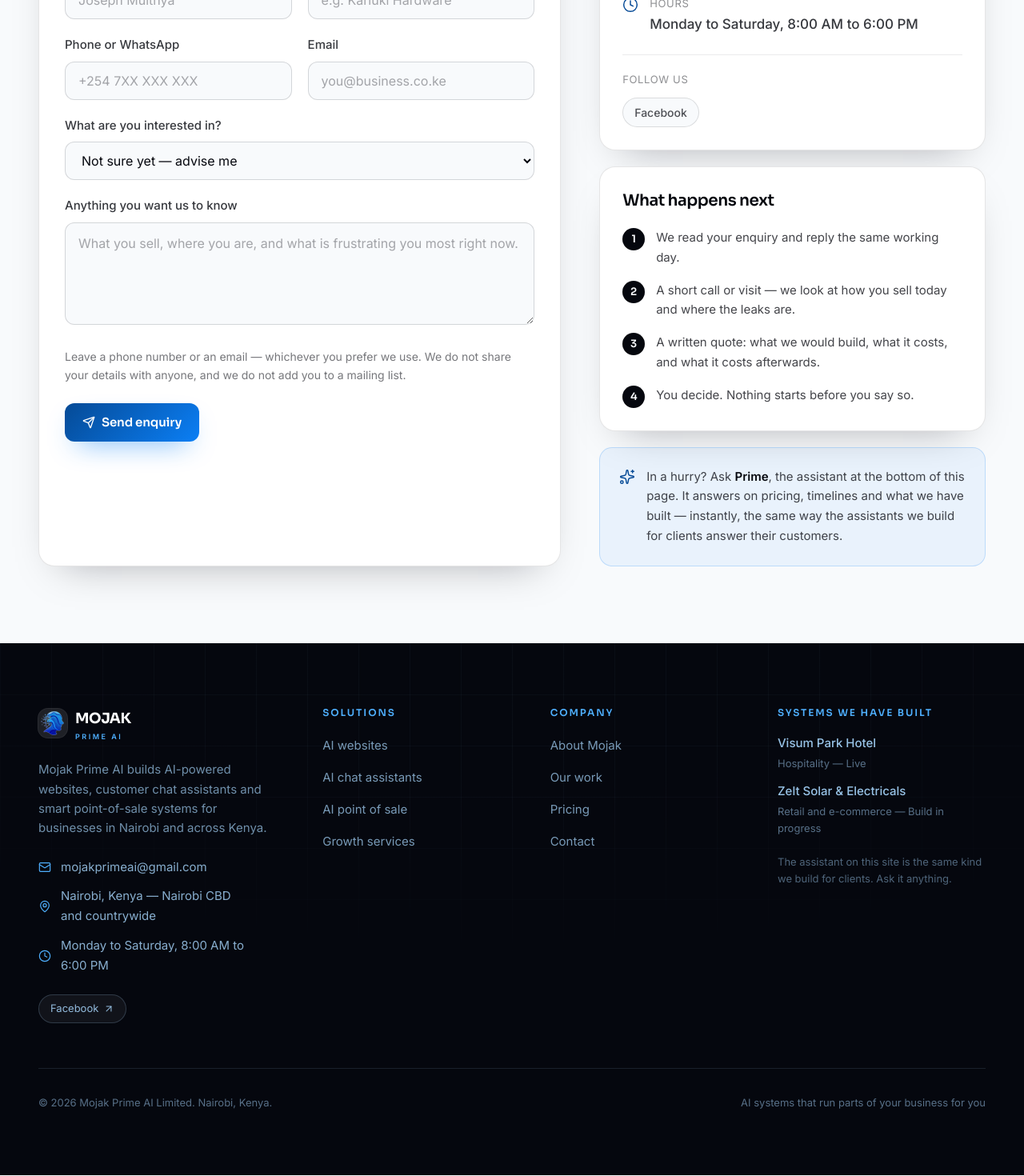
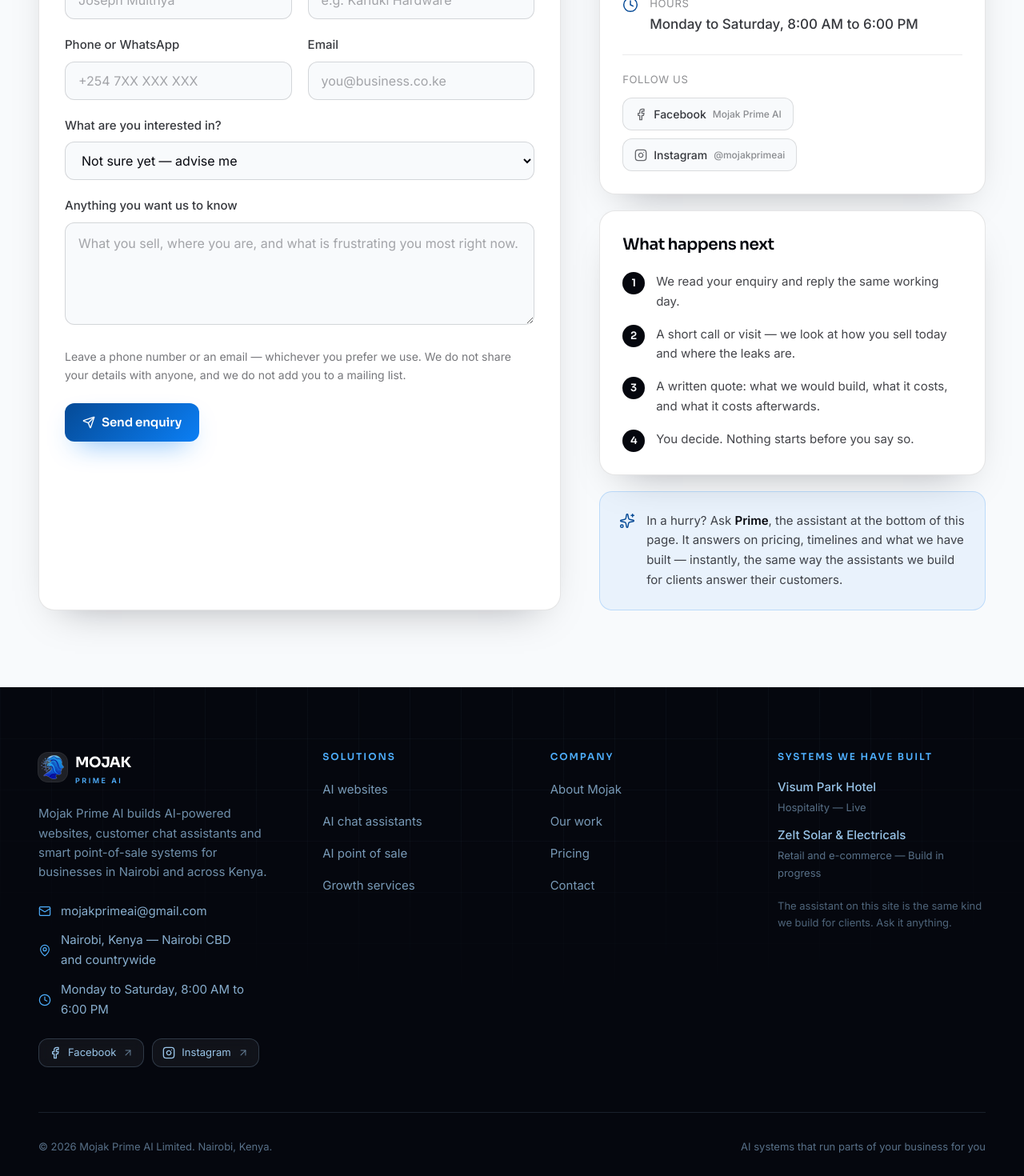
Before and after one commit to mojakprimeai-lc/MOJAKPRIMEAI, a Next.js app: page /contact in a window 1280 px wide. Shown: the part 780-2250 px from the top of the page at 80% size. Built offline with nearby package versions, Linux system fonts and the light colour scheme.

Commit message:
Add Instagram profile, industry-grade social SVG icons, and mobile drawer social links

```diff
--- a/src/app/contact/page.tsx
+++ b/src/app/contact/page.tsx
@@ -5,6 +5,7 @@
 import { EnquiryForm } from "@/components/enquiry-form";
 import { PageHero } from "@/components/page-hero";
 import { Container, Section } from "@/components/ui/primitives";
+import { SocialIcon } from "@/components/ui/social-icons";
 import { company } from "@/lib/company";
 
 export const metadata: Metadata = {
@@ -119,16 +120,24 @@
                 {company.socials.length > 0 ? (
                   <div className="mt-6 border-t border-ink/8 pt-5">
                     <p className="text-[0.8125rem] uppercase tracking-wider text-ink/45">Follow us</p>
-                    <div className="mt-3 flex flex-wrap gap-2">
+                    <div className="mt-3 flex flex-wrap gap-2.5">
                       {company.socials.map((social) => (
                         <a
                           key={social.url}
                           href={social.url}
                           target="_blank"
                           rel="noopener noreferrer"
-                          className="rounded-full border border-ink/12 bg-paper px-3.5 py-1.5 text-[0.875rem] font-medium text-ink/70 transition-colors hover:border-azure/40 hover:text-azure-deep"
+                          aria-label={`${company.name} on ${social.name}`}
+                          className="group inline-flex items-center gap-2 rounded-xl border border-ink/12 bg-paper px-3.5 py-2 text-[0.875rem] font-medium text-ink/80 transition-all duration-200 hover:border-azure/40 hover:bg-azure/5 hover:text-azure-deep"
                         >
-                          {social.name}
+                          <SocialIcon
+                            name={social.name}
+                            className="h-4 w-4 shrink-0 text-ink/60 transition-transform duration-200 group-hover:scale-110 group-hover:text-azure-deep"
+                          />
+                          <span>{social.name}</span>
+                          <span className="text-[0.75rem] text-ink/45 transition-colors group-hover:text-azure-deep/70">
+                            {social.handle}
+                          </span>
                         </a>
                       ))}
                     </div>
--- a/src/components/site-footer.tsx
+++ b/src/components/site-footer.tsx
@@ -2,6 +2,7 @@
 import { ArrowUpRight, Clock, Mail, MapPin, MessageCircle, Phone } from "lucide-react";
 
 import { BrandMark } from "@/components/brand-mark";
+import { SocialIcon } from "@/components/ui/social-icons";
 import { caseStudies } from "@/lib/work";
 import { company } from "@/lib/company";
 import { solutions } from "@/lib/solutions";
@@ -71,17 +72,26 @@
             </div>
 
             {company.socials.length > 0 ? (
-              <div className="mt-6 flex flex-wrap gap-2">
+              <div className="mt-6 flex flex-wrap items-center gap-2.5">
                 {company.socials.map((social) => (
                   <a
                     key={social.url}
                     href={social.url}
                     target="_blank"
                     rel="noopener noreferrer"
-                    className="inline-flex items-center gap-1.5 rounded-full border border-azure-3/20 bg-white/5 px-3.5 py-1.5 text-[0.8125rem] text-azure-3/85 transition-colors hover:border-azure-2/50 hover:text-white"
+                    aria-label={`${company.name} on ${social.name}`}
+                    className="group inline-flex items-center gap-2 rounded-xl border border-azure-3/20 bg-white/5 px-3 py-1.5 text-[0.8125rem] text-azure-3/90 backdrop-blur-sm transition-all duration-200 hover:border-azure-2/50 hover:bg-white/10 hover:text-white"
                   >
-                    {social.name}
-                    <ArrowUpRight className="h-3.5 w-3.5" strokeWidth={1.75} aria-hidden />
+                    <SocialIcon
+                      name={social.name}
+                      className="h-4 w-4 shrink-0 transition-transform duration-200 group-hover:scale-110"
+                    />
+                    <span>{social.name}</span>
+                    <ArrowUpRight
+                      className="h-3.5 w-3.5 opacity-60 transition-transform duration-200 group-hover:-translate-y-0.5 group-hover:translate-x-0.5 group-hover:opacity-100"
+                      strokeWidth={1.75}
+                      aria-hidden
+                    />
                   </a>
                 ))}
               </div>
--- a/src/components/site-header.tsx
+++ b/src/components/site-header.tsx
@@ -7,6 +7,7 @@
 
 import { BrandMark } from "@/components/brand-mark";
 import { cx } from "@/components/ui/primitives";
+import { SocialIcon } from "@/components/ui/social-icons";
 import { company, nav } from "@/lib/company";
 
 export function SiteHeader() {
@@ -251,6 +252,26 @@
                 {company.email}
               </a>
             )}
+
+            {company.socials.length > 0 ? (
+              <div className="flex items-center justify-between border-t border-ink/8 pt-3">
+                <span className="text-[0.8125rem] font-medium text-ink/55">Follow Mojak</span>
+                <div className="flex items-center gap-2">
+                  {company.socials.map((social) => (
+                    <a
+                      key={social.url}
+                      href={social.url}
+                      target="_blank"
+                      rel="noopener noreferrer"
+                      aria-label={`${company.name} on ${social.name}`}
+                      className="inline-flex h-9 w-9 items-center justify-center rounded-xl border border-ink/10 bg-white text-ink/75 transition-colors hover:border-azure/40 hover:text-azure-deep"
+                    >
+                      <SocialIcon name={social.name} className="h-4 w-4" />
+                    </a>
+                  ))}
+                </div>
+              </div>
+            ) : null}
           </div>
         </div>
       </div>
--- /dev/null
+++ b/src/components/ui/social-icons.tsx
@@ -0,0 +1,125 @@
+import { cx } from "@/components/ui/primitives";
+
+/**
+ * Industry-standard SVG brand icons.
+ * Pixel-perfect vectors optimized for crisp rendering at 16px–24px.
+ */
+
+export function InstagramIcon({ className }: { className?: string }) {
+  return (
+    <svg
+      viewBox="0 0 24 24"
+      width="24"
+      height="24"
+      fill="none"
+      stroke="currentColor"
+      strokeWidth="2"
+      strokeLinecap="round"
+      strokeLinejoin="round"
+      className={cx("shrink-0", className)}
+      aria-hidden="true"
+    >
+      <rect width="20" height="20" x="2" y="2" rx="5" ry="5" />
+      <path d="M16 11.37A4 4 0 1 1 12.63 8 4 4 0 0 1 16 11.37z" />
+      <line x1="17.5" x2="17.51" y1="6.5" y2="6.5" />
+    </svg>
+  );
+}
+
+export function FacebookIcon({ className }: { className?: string }) {
+  return (
+    <svg
+      viewBox="0 0 24 24"
+      width="24"
+      height="24"
+      fill="none"
+      stroke="currentColor"
+      strokeWidth="2"
+      strokeLinecap="round"
+      strokeLinejoin="round"
+      className={cx("shrink-0", className)}
+      aria-hidden="true"
+    >
+      <path d="M18 2h-3a5 5 0 0 0-5 5v3H7v4h3v8h4v-8h3l1-4h-4V7a1 1 0 0 1 1-1h3z" />
+    </svg>
+  );
+}
+
+export function LinkedInIcon({ className }: { className?: string }) {
+  return (
+    <svg
+      viewBox="0 0 24 24"
+      width="24"
+      height="24"
+      fill="none"
+      stroke="currentColor"
+      strokeWidth="2"
+      strokeLinecap="round"
+      strokeLinejoin="round"
+      className={cx("shrink-0", className)}
+      aria-hidden="true"
+    >
+      <path d="M16 8a6 6 0 0 1 6 6v7h-4v-7a2 2 0 0 0-2-2 2 2 0 0 0-2 2v7h-4v-7a6 6 0 0 1 6-6z" />
+      <rect width="4" height="12" x="2" y="9" />
+      <circle cx="4" cy="4" r="2" />
+    </svg>
+  );
+}
+
+export function XTwitterIcon({ className }: { className?: string }) {
+  return (
+    <svg
+      viewBox="0 0 24 24"
+      width="24"
+      height="24"
+      fill="currentColor"
+      className={cx("shrink-0", className)}
+      aria-hidden="true"
+    >
+      <path d="M18.244 2.25h3.308l-7.227 8.26 8.502 11.24H16.17l-5.214-6.817L4.99 21.75H1.68l7.73-8.835L1.254 2.25H8.08l4.713 6.231zm-1.161 17.52h1.833L7.084 4.126H5.117z" />
+    </svg>
+  );
+}
+
+export function SocialIcon({
+  name,
+  className = "h-4 w-4",
+}: {
+  name: string;
+  className?: string;
+}) {
+  const normalized = name.trim().toLowerCase();
+
+  switch (normalized) {
+    case "instagram":
+    case "ig":
+      return <InstagramIcon className={className} />;
+    case "facebook":
+    case "fb":
+      return <FacebookIcon className={className} />;
+    case "linkedin":
+      return <LinkedInIcon className={className} />;
+    case "x":
+    case "twitter":
+      return <XTwitterIcon className={className} />;
+    default:
+      return (
+        <svg
+          viewBox="0 0 24 24"
+          width="24"
+          height="24"
+          fill="none"
+          stroke="currentColor"
+          strokeWidth="2"
+          strokeLinecap="round"
+          strokeLinejoin="round"
+          className={cx("shrink-0", className)}
+          aria-hidden="true"
+        >
+          <circle cx="12" cy="12" r="10" />
+          <line x1="2" x2="22" y1="12" y2="12" />
+          <path d="M12 2a15.3 15.3 0 0 1 4 10 15.3 15.3 0 0 1-4 10 15.3 15.3 0 0 1-4-10 15.3 15.3 0 0 1 4-10z" />
+        </svg>
+      );
+  }
+}
--- a/src/lib/company.ts
+++ b/src/lib/company.ts
@@ -31,6 +31,11 @@
       name: "Facebook",
       handle: "Mojak Prime AI",
       url: "https://www.facebook.com/profile.php?id=61588904265805",
+    },
+    {
+      name: "Instagram",
+      handle: "@mojakprimeai",
+      url: "https://www.instagram.com/mojakprimeai/",
     },
   ],
 } as const;
```
